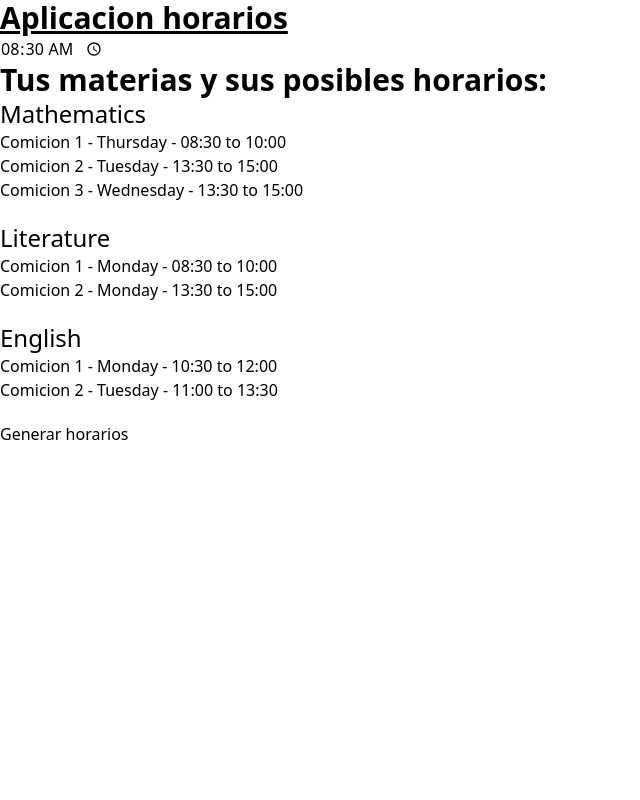
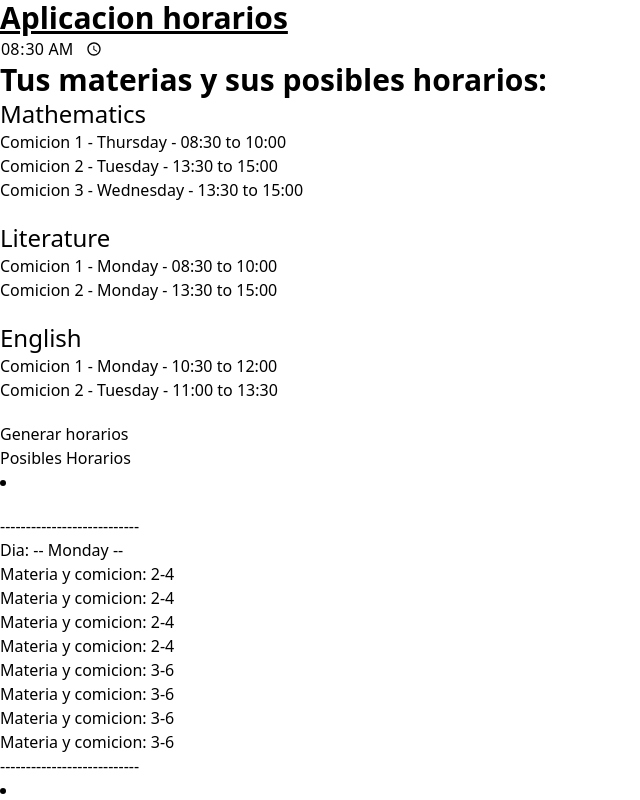
Before and after one commit to JLorenzoCD/Permutador-Horarios, a React (Vite) app: page / in a window 1280 px wide. Both pictures are taken after a click on the button "Generar horarios". Shown: the top 800 px of the page, without its empty margins (0-640 px from the left). Built offline with nearby package versions, Linux system fonts and the light colour scheme.

Commit message:
Creating Subject and PossibleSchedules component

```diff
--- /dev/null
+++ b/src/components/PossibleSchedules.tsx
@@ -0,0 +1,50 @@
+import { Days } from '../utils/days';
+import GenerateSchedules, { IPossibleSchedule } from '../utils/GenerateSchedules';
+
+interface Props {
+	data: GenerateSchedules;
+}
+function PossibleSchedules({ data }: Props) {
+	let allPossibleSchedules: IPossibleSchedule[] | null = null;
+
+	try {
+		allPossibleSchedules = data.getAllPossibleSchedules();
+	} catch (err) {
+		return (
+			<>
+				<p>Error: {(err as Error).message}</p>
+			</>
+		);
+	}
+
+	return (
+		<div>
+			<h1>
+				Posibles Horarios
+				{allPossibleSchedules.map((possibleSchedule, i) => (
+					<Schedule data={possibleSchedule} key={i} />
+				))}
+			</h1>
+		</div>
+	);
+}
+
+// TODO: Realizar el UI del componente Schedule, tiene que verse como una tabla con los dias como columnas y las horas como filas (tiene que verse las respectivas horas, la materia y su comision)
+function Schedule({ data }: { data: IPossibleSchedule }) {
+	const dia = ['Monday', 'Tuesday', 'Wednesday', 'Thursday', 'Friday', 'Saturday', 'Sunday'];
+
+	return (
+		<>
+			{data.map((day, index) => (
+				<li key={index}>
+					<p className='mt-5'>---------------------------</p>
+					<h3>Dia: -- {dia[index]} --</h3>
+					<ul>{day && day.map((time) => <li>{time === -1 ? <></> : <p>Materia y comicion: {time}</p>}</li>)}</ul>
+					<p>---------------------------</p>
+				</li>
+			))}
+		</>
+	);
+}
+
+export default PossibleSchedules;
--- /dev/null
+++ b/src/components/Subject.tsx
@@ -0,0 +1,21 @@
+import { ISubject } from '../types/Subject';
+
+interface Props {
+	data: ISubject;
+}
+function Subject({ data }: Props) {
+	return (
+		<li className='mb-5'>
+			<h3 className='text-2xl'>{data.subject}</h3>
+			<ul>
+				{data.possible_schedules.map((schedule) => (
+					<li key={schedule.id}>
+						{schedule.name} - {schedule.time.day} - {schedule.time.start} to {schedule.time.end}
+					</li>
+				))}
+			</ul>
+		</li>
+	);
+}
+
+export default Subject;
--- a/src/layout/index.tsx
+++ b/src/layout/index.tsx
@@ -1,12 +1,17 @@
 import { useState } from 'react';
-
-import type { ChangeEvent } from 'react';
 
 import { subjectsExample } from './../data';
 import GenerateSchedules from '../utils/GenerateSchedules';
 
+import Subject from '../components/Subject';
+import PossibleSchedules from '../components/PossibleSchedules';
+
+import type { ChangeEvent } from 'react';
+
 function Layout() {
 	const [time, setTime] = useState('08:30');
+
+	const [possibleSchedules, setPossibleSchedules] = useState<null | GenerateSchedules>(null);
 
 	const data = [...subjectsExample];
 
@@ -15,10 +20,13 @@ function Layout() {
 	};
 
 	const createSchedules = () => {
-		const horarios = new GenerateSchedules(data);
+		setPossibleSchedules(null);
 
-		const allPossibleSchedules = horarios.generateAllPossibleSchedules();
-		console.log(allPossibleSchedules);
+		if (!!data) {
+			const horarios = new GenerateSchedules(data);
+
+			setPossibleSchedules(horarios);
+		}
 	};
 	return (
 		<>
@@ -29,23 +37,13 @@ function Layout() {
 				<label>
 					<input type='time' onChange={handleChangeInputTime} value={time} />
 				</label>
-
 				<br />
 				{data && (
 					<>
 						<h2 className='text-3xl font-bold'>Tus materias y sus posibles horarios:</h2>
 						<ul>
 							{data.map((subject) => (
-								<li key={subject.id} className='mb-5'>
-									<h3 className='text-2xl'>{subject.subject}</h3>
-									<ul>
-										{subject.possible_schedules.map((schedule) => (
-											<li key={schedule.id}>
-												{schedule.name} - {schedule.time.day} - {schedule.time.start} to {schedule.time.end}
-											</li>
-										))}
-									</ul>
-								</li>
+								<Subject data={subject} key={subject.id} />
 							))}
 						</ul>
 					</>
@@ -56,7 +54,13 @@ function Layout() {
 					</button>
 				</div>
 			</main>
-			<footer></footer>
+			<footer>
+				{possibleSchedules && (
+					<>
+						<PossibleSchedules data={possibleSchedules} />
+					</>
+				)}
+			</footer>
 		</>
 	);
 }
```
